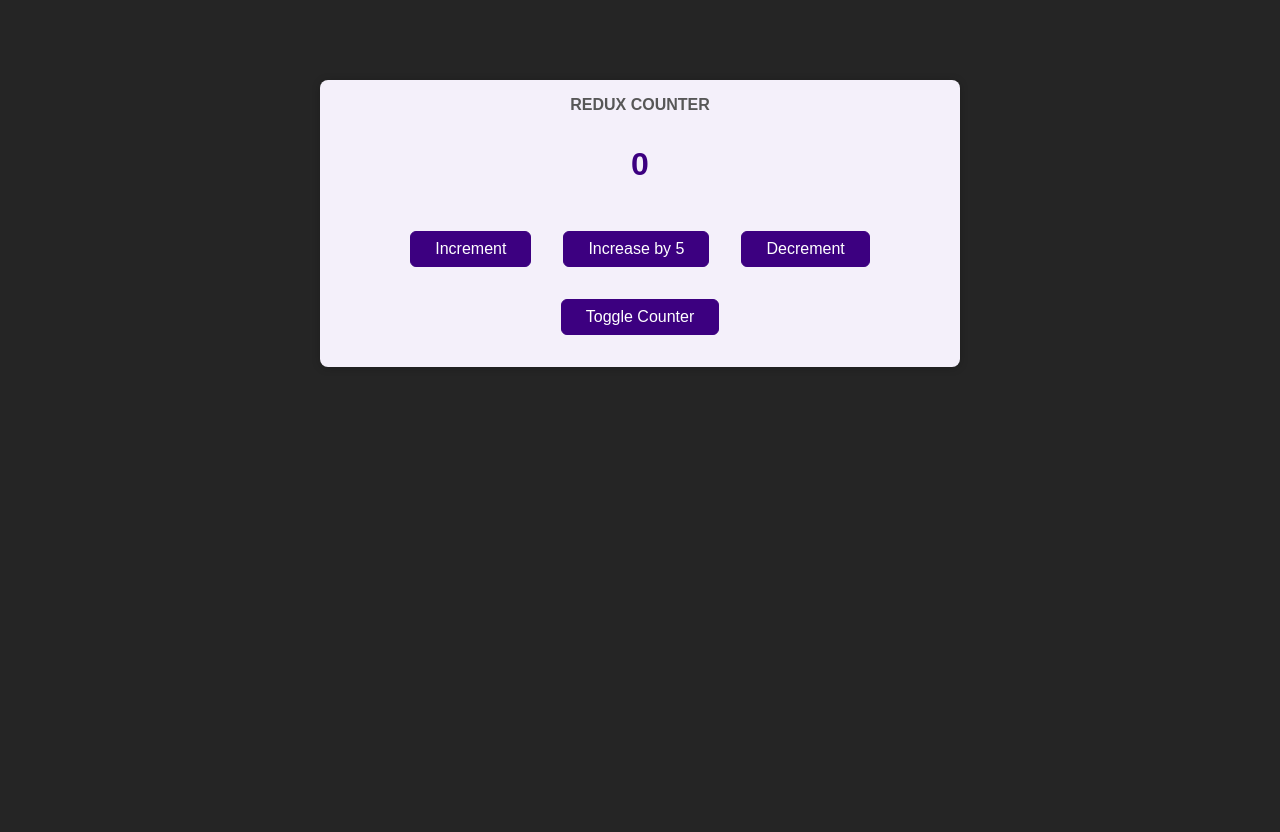
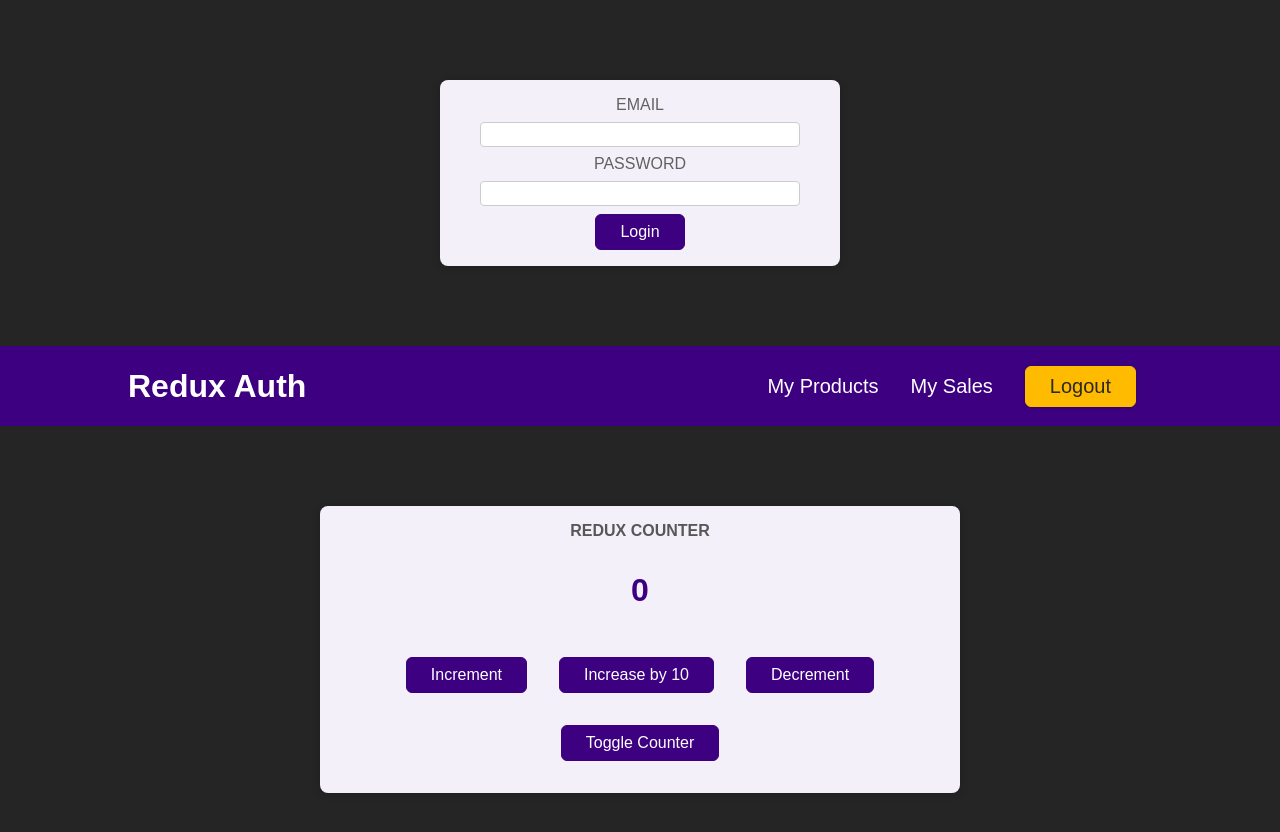
Before and after one commit to Practice-SpencerTower/redux-rcg, a React (Create React App) app: page / in a window 1280 px wide. Shown: the top 832 px of the page. Before the commit the page ends 800 px from the top, so only its background shows below. Built offline with nearby package versions, Linux system fonts and the light colour scheme.

Commit message:
renders Auth and Header

```diff
--- a/src/App.js
+++ b/src/App.js
@@ -1,10 +1,15 @@
 import Counter from './components/Counter';
-
+import Header from './components/Header';
+import Auth from './components/Auth';
 
 function App() {
-  return (
-    <Counter />
-  );
+    return (
+        <>
+            <Auth />
+            <Header />
+            <Counter />
+        </>
+    );
 }
 
 export default App;
--- a/src/components/Counter.js
+++ b/src/components/Counter.js
@@ -13,7 +13,7 @@ const Counter = () => {
     };
 
     const increaseHandler = () => {
-        dispatch(counterActions.increase());
+        dispatch(counterActions.increase(10));
     };
     const decrementHandler = () => {
         dispatch(counterActions.decrement());
@@ -28,7 +28,7 @@ const Counter = () => {
             {showCounter && <div className={classes.value}>{counter}</div>}
             <div>
                 <button onClick={incrementHandler}>Increment</button>
-                <button onClick={increaseHandler}>Increase by 5</button>
+                <button onClick={increaseHandler}>Increase by 10</button>
                 <button onClick={decrementHandler}>Decrement</button>
             </div>
             <button onClick={toggleCounterHandler}>Toggle Counter</button>
--- a/src/store/index.js
+++ b/src/store/index.js
@@ -19,7 +19,7 @@ const counterSlice = createSlice({
             state.counter--;
         },
         increase(state, action) {
-            state.counter = state.counter + action.amount;
+            state.counter = state.counter + action.payload;
         },
         toggleCounter(state) {
             state.showCounter = !state.showCounter;
```
